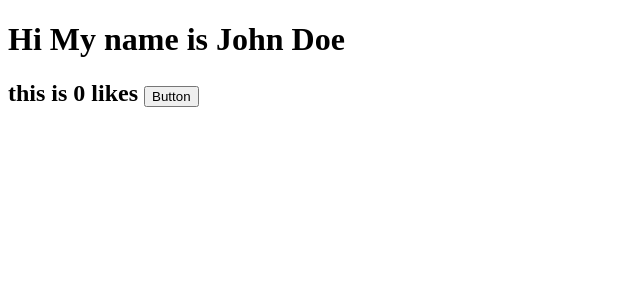
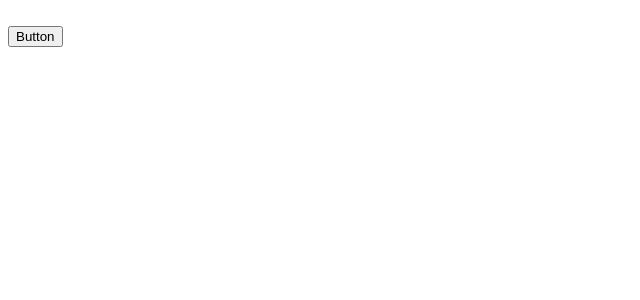
Before and after one commit to bin2003-VietNam/Vue-learning, a Vue app in the folder vue-project/: page / in a window 1280 px wide. Shown: the top 300 px of the page, without its empty margins (0-640 px from the left). Built offline with nearby package versions, Linux system fonts and the light colour scheme; the HTML template or start-up script is replaced by a standard one.

Commit message:
v-on and v-bind

```diff
--- a/vue-project/src/App.vue
+++ b/vue-project/src/App.vue
@@ -4,28 +4,30 @@ export default {
     return {
       name: 'John Doe',
       like: 0,
+      active: false,
     };
   },
 
   methods: {
     likeAndSub() {
       this.like++;
+      this.toggle();
+    },
+    toggle(){
+      this.active = ! this.active;
     }
   },
 };
 </script>
 
 <template>
-  <div class="w-screen flex flex-col items-center justify-center h-screen bg-gray-100">
-    <h1 class="text-3xl font-bold text-blue-500">
-      Hi My name is {{ name }}
-    </h1>
-
+  <div class="w-screen flex flex-col items-center justify-center h-screen ">
     <h2>
-      this is {{ like }} likes
-      <button v-on:click="likeAndSub()">Button</button>
+      <button @click="toggle()" :class="active ? 'text-red-500' : 'text-blue-500'">
+        Button
+      </button>
     </h2>
   </div>
 </template>
 
-<style scoped></style>
+<style></style>
```
